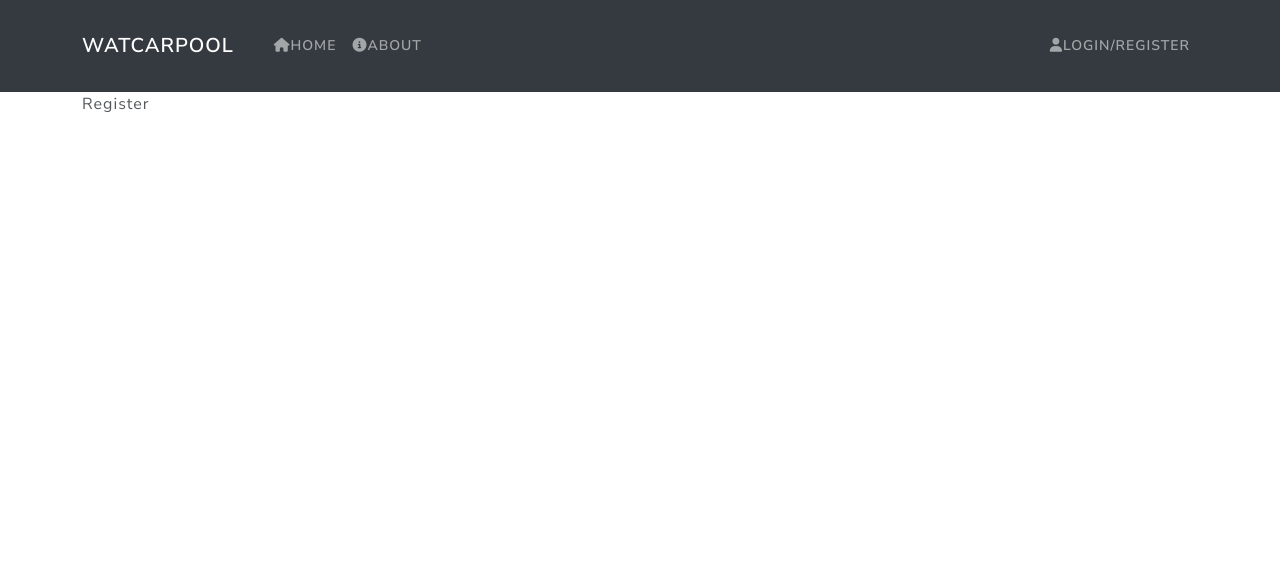
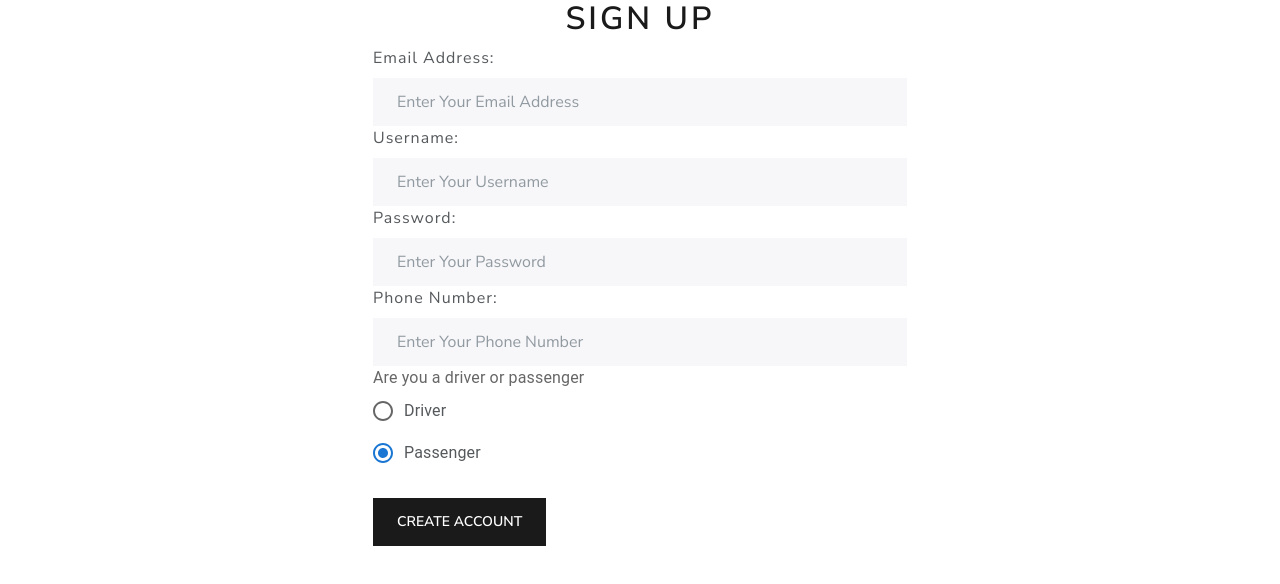
Before and after one commit to kevin21jin/WatCarPool, a React (Create React App) app in the folder client/my-app/: page /register in a window 1280 px wide. Shown: the top 584 px of the page. Built offline with nearby package versions, Linux system fonts and the light colour scheme.

Commit message:
sign in page

```diff
--- a/client/my-app/package.json
+++ b/client/my-app/package.json
@@ -14,8 +14,9 @@
     "react-bootstrap": "^2.5.0",
     "react-dom": "^18.2.0",
     "react-icon": "^1.0.0",
+    "react-radio-group": "^3.0.3",
     "react-router-dom": "^6.4.2",
-    "react-scripts": "5.0.1",
+    "react-scripts": "^5.0.1",
     "web-vitals": "^2.1.4"
   },
   "scripts": {
--- a/client/my-app/src/App.js
+++ b/client/my-app/src/App.js
@@ -9,7 +9,7 @@ function App() {
     return (
         <BrowserRouter>
 
-        <Header/>
+
         <Container>
         <Routes>
           <Route path="/" element={<Home />} />
--- a/client/my-app/src/components/Header.jsx
+++ b/client/my-app/src/components/Header.jsx
@@ -9,15 +9,15 @@ export const Header = () => {
     <header>
     <Navbar bg="dark" variant = "dark" expand="lg" collapseOnSelect>
       <Container>
-        <Navbar.Brand href="/home">WatCarpool</Navbar.Brand>
+        <Navbar.Brand href="/">WatCarpool</Navbar.Brand>
         <Navbar.Toggle aria-controls="basic-navbar-nav" />
         <Navbar.Collapse id="basic-navbar-nav">
         <Nav className="me-auto">
-            <Nav.Link href="/home"><i class="fa-solid fa-house"></i>Home</Nav.Link>
+            <Nav.Link href="/"><i class="fa-solid fa-house"></i>Home</Nav.Link>
             <Nav.Link href="/aboutus"><i class="fa-solid fa-circle-info"></i>About</Nav.Link>
           </Nav>
           <Nav className="ms-auto">
-            <Nav.Link href="/login"><i className='fas fa-user'></i>Login/Register</Nav.Link>
+            <Nav.Link href="/login"><i className='fas fa-user'></i>Login</Nav.Link>
           </Nav>
         </Navbar.Collapse>
         </Container>
--- a/client/my-app/src/pages/Home.jsx
+++ b/client/my-app/src/pages/Home.jsx
@@ -1,9 +1,7 @@
 import React from 'react'
 import {Row, Col} from 'react-bootstrap'
 import cars from '../cars'
-import fakeTrips from '../fakeTrips'
 import Car from '../components/Car'
-import PassengerTrip from '../components/PassengerTrip'
 
 export const Home = () => {
   return (
@@ -12,7 +10,7 @@ export const Home = () => {
     <Row>
       {cars.map((car) => (
       <Col sm={10} md ={110} lg ={10} xl={5}>
-          <PassengerTrip trip = {fakeTrips}/>
+          <Car car = {car}/>
       </Col>
       ))}
     </Row>
--- a/client/my-app/src/pages/Register.jsx
+++ b/client/my-app/src/pages/Register.jsx
@@ -1,7 +1,103 @@
 import React from 'react'
+import { useRef, useState, useEffect } from 'react'
+import { Form, Button, Row, Col } from 'react-bootstrap'
+import { FormContainer } from  '../components/FormContainer'
+import axios from 'axios'
+import { registerRoute } from '../api/ApiRoutes'
+import Radio from '@mui/material/Radio';
+import RadioGroup from '@mui/material/RadioGroup';
+import FormControlLabel from '@mui/material/FormControlLabel';
+import FormControl from '@mui/material/FormControl';
+import FormLabel from '@mui/material/FormLabel';
+export const Register = () => {
+  const [email, setEmail] = useState('');
+  const [user, setUser] = useState('');
+  const [pwd, setPwd] = useState('');
+  const [pnum, setPnum] = useState('');
+  const [driver, setDriver] = useState('');
+  const handleSubmit = async (e) => {
+    e.preventDefault();
+    const requestJson = {username: user, password: pwd, email: email, phone: pnum,  isDriver: driver}
+    const { data } = await axios.post(registerRoute, requestJson);
+    if(data.status === false){
+      alert("Sign up unsuccessful")
+    }
+    if(data.status === true){
+      alert("Sign up successful")
+    }
+  }
 
-export const Register = () => {
-    return (
-      <div>Register</div>
-    )
-  }
+
+
+
+  return (
+    <FormContainer>
+      <h1><center>Sign Up</center></h1>
+      <Form >
+      <Form.Group controlId='EmailAddress'>
+         <Form.Label>
+          Email Address:
+          </Form.Label>
+        <Form.Control
+        type='email'
+        placeholder='Enter Your Email Address'
+        value={email}
+        autoComplete = "off"
+        onChange = {(e) => setEmail(e.target.value)}>
+        </Form.Control>
+        </Form.Group>
+        <Form.Group controlId='Username'>
+         <Form.Label>
+          Username:
+          </Form.Label>
+        <Form.Control
+        type='text'
+        placeholder='Enter Your Username'
+        value={user}
+        autoComplete = "off"
+        onChange = {(e) => setUser(e.target.value)}>
+        </Form.Control>
+        </Form.Group>
+        <Form.Group controlId='Password'>
+         <Form.Label>
+          Password:
+          </Form.Label>
+        <Form.Control
+        type='password'
+        placeholder='Enter Your Password'
+        value={pwd}
+        autoComplete = "off"
+        onChange = {(e) => setPwd(e.target.value)}>
+        </Form.Control>
+        </Form.Group>
+        <Form.Group controlId='PhoneNumber'>
+         <Form.Label>
+          Phone Number:
+          </Form.Label>
+        <Form.Control
+        type='number'
+        placeholder='Enter Your Phone Number'
+        value={pnum}
+        min="0"
+        autoComplete = "off"
+        onChange = {(e) => setPnum(e.target.value)}>
+        </Form.Control>
+        </Form.Group>
+        <FormLabel>Are you a driver or passenger</FormLabel>
+        <Form.Group controlId='Isdriver'>
+        <FormControl>
+      <RadioGroup
+        aria-labelledby="demo-radio-buttons-group-label"
+        defaultValue="passenger"
+        name="radio-buttons-group">
+        <FormControlLabel value="driver" control={<Radio />} label="Driver" onChange = {(e) => setDriver(e.target.value)}/>
+        <FormControlLabel value="passenger" control={<Radio />} label="Passenger" onChange = {(e) => setDriver(e.target.value)}/>
+      </RadioGroup>
+    </FormControl>
+        </Form.Group>
+        <br />
+        <Button type= 'submit' variant='primary' onClick={handleSubmit}> Create Account </Button><br/>
+      </Form>
+    </FormContainer>
+  )
+}
```
Also changed, not shown: 2 other files (tests, documents, lock files or other folders).
